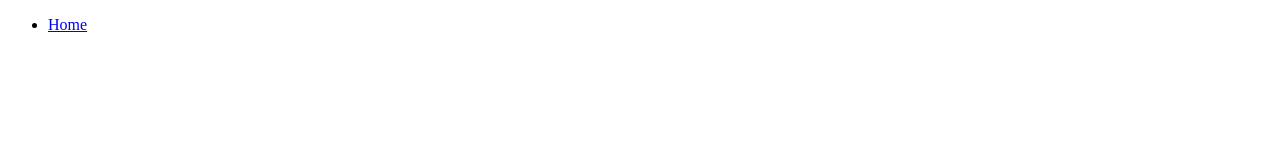
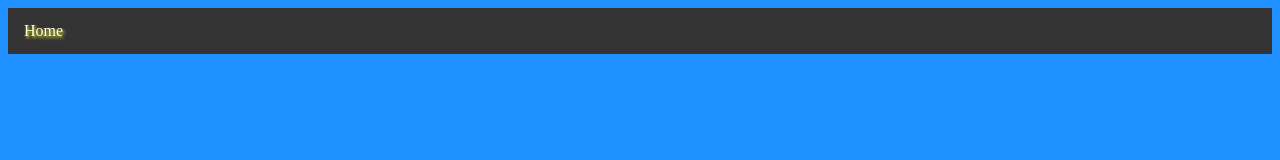
Before and after one commit to Electronic-Devices-Stuff/Electronic-Devices-Stuff.github.io, a plain HTML site: page index.htm in a window 1280 px wide. Drawn offline with Linux system fonts and the light colour scheme.

Commit message:
Update index.htm

```diff
--- a/index.htm
+++ b/index.htm
@@ -1,7 +1,7 @@
 <!DOCTYPE html>
 <html>
   <head>
-    <link rel="stylesheets" href="/styles/main.css" />
+    <link rel="stylesheet" href="/styles/main.css" />
     <title>Home | Electronic Device Lists</title>
   </head>
   <body>
```
